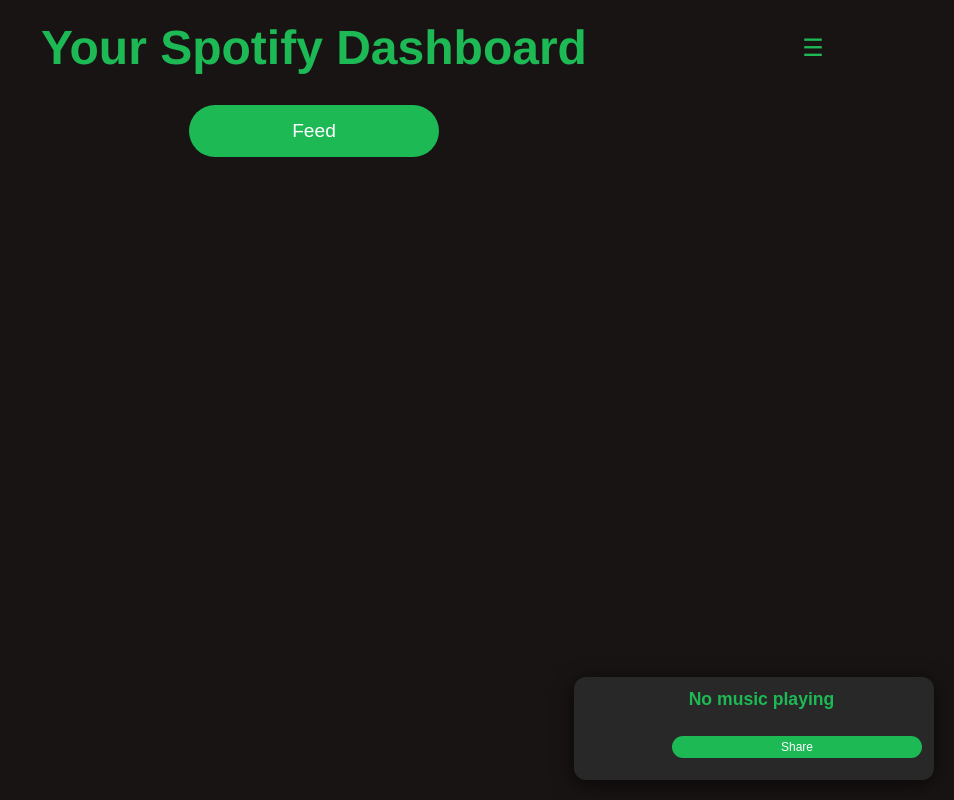
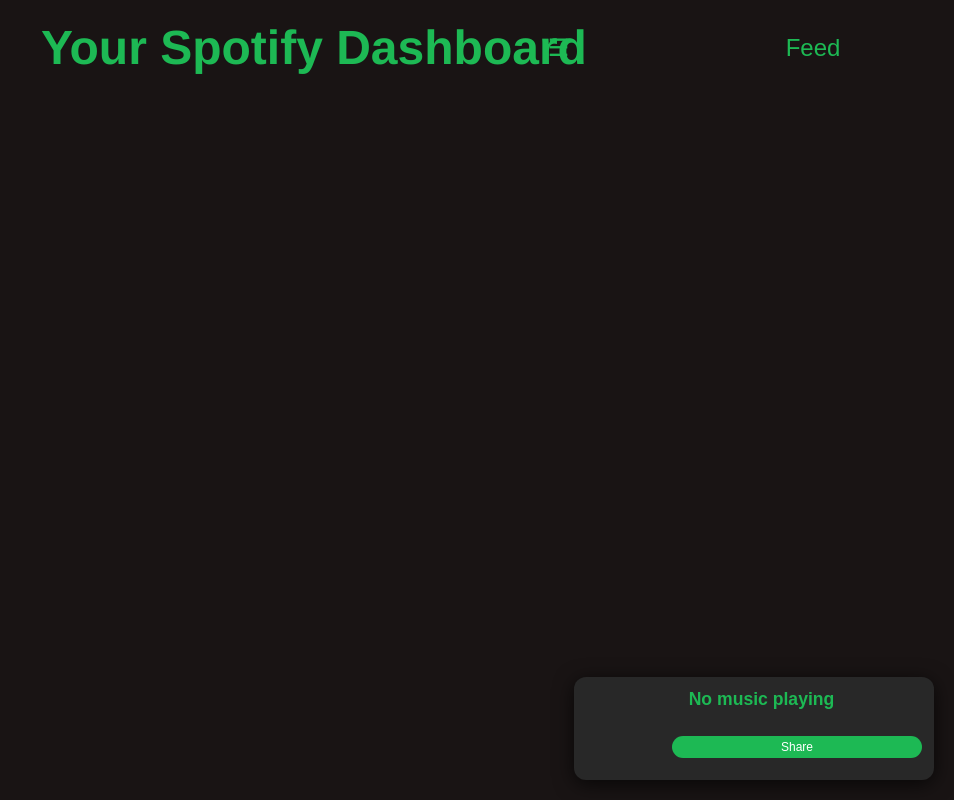
Before and after one commit to Klaraaorban/spotON, a website: page public/dashboard.html in a window 1280 px wide. Shown: the whole page, without its empty margins (326-1280 px from the left). Drawn offline with Linux system fonts and the light colour scheme; no server answers.

Commit message:
feed button vhange

```diff
--- a/public/dashboard.html
+++ b/public/dashboard.html
@@ -195,6 +195,8 @@
 
   <div class="menu-container">
     <button id="menu-button" class="menu-button" aria-label="Menu">☰</button>
+    <button id="feed-button" class="menu-button">Feed</button>
+
     <div id="menu" class="menu hidden">
       <a href="#" id="menu-shared-tracks">My Feed</a>
       <a href="#" id="menu-top-tracks">Top Tracks</a>
@@ -203,12 +205,11 @@
       <a href="#" id="menu-recently-played">Recently Played</a>
     </div>
   </div>
+<!--
+<div class="header">
+</div> -->
 
-<div class="header">
-  <button id="feed-button">Feed</button>
-</div>
-
-<div id="feed-block" style="display:none; width:60%; height:400px; background-color:black; color: white; overflow-y: auto; padding: 10px; margin-top: 20px; border-radius: 12px;">
+<div id="feed-block" style="display:none; width:60%; height:600px; background-color:rgb(34, 33, 33); color: white; overflow-y: auto; padding: 10px; margin-top: 20px; border-radius: 12px;">
   <h2 style="color:#1DB954; margin-bottom: 15px;">My Feed</h2>
   <div id="shared-tracks-container">Loading...</div>
 </div>
```
